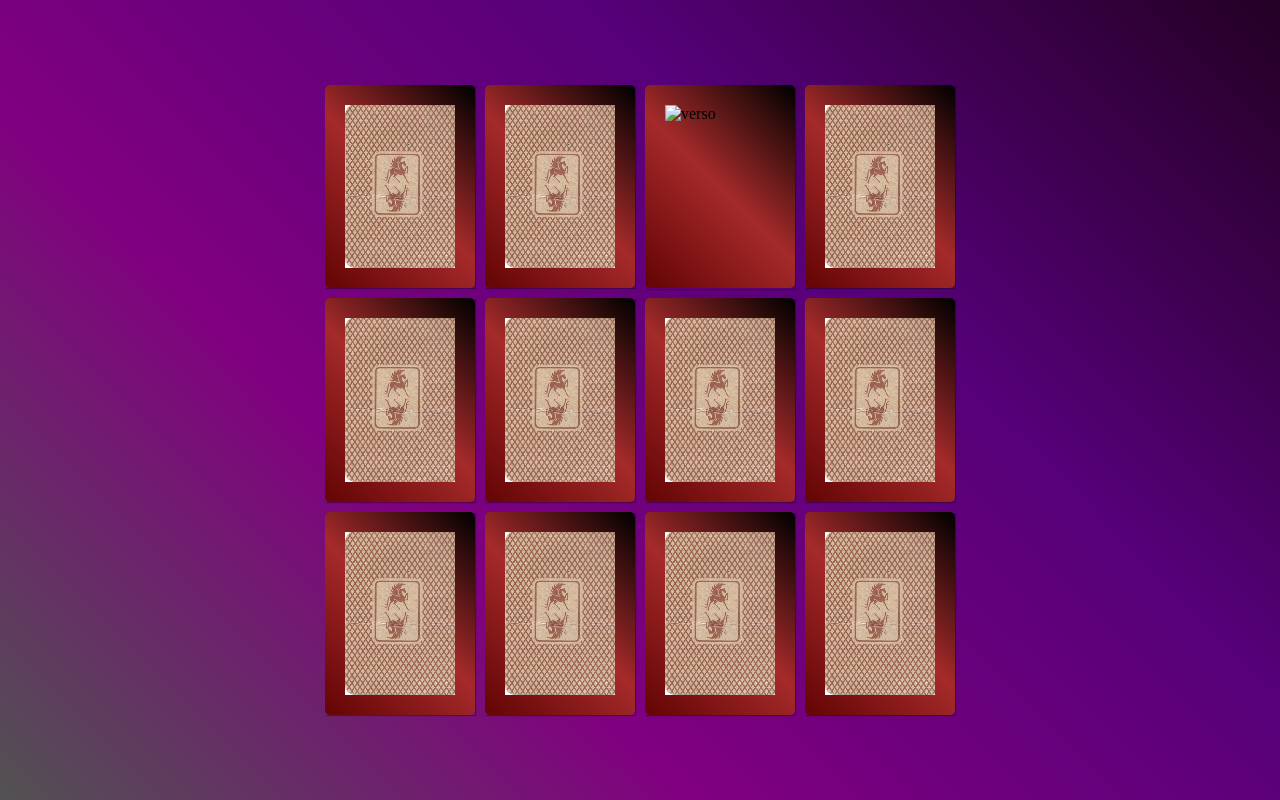
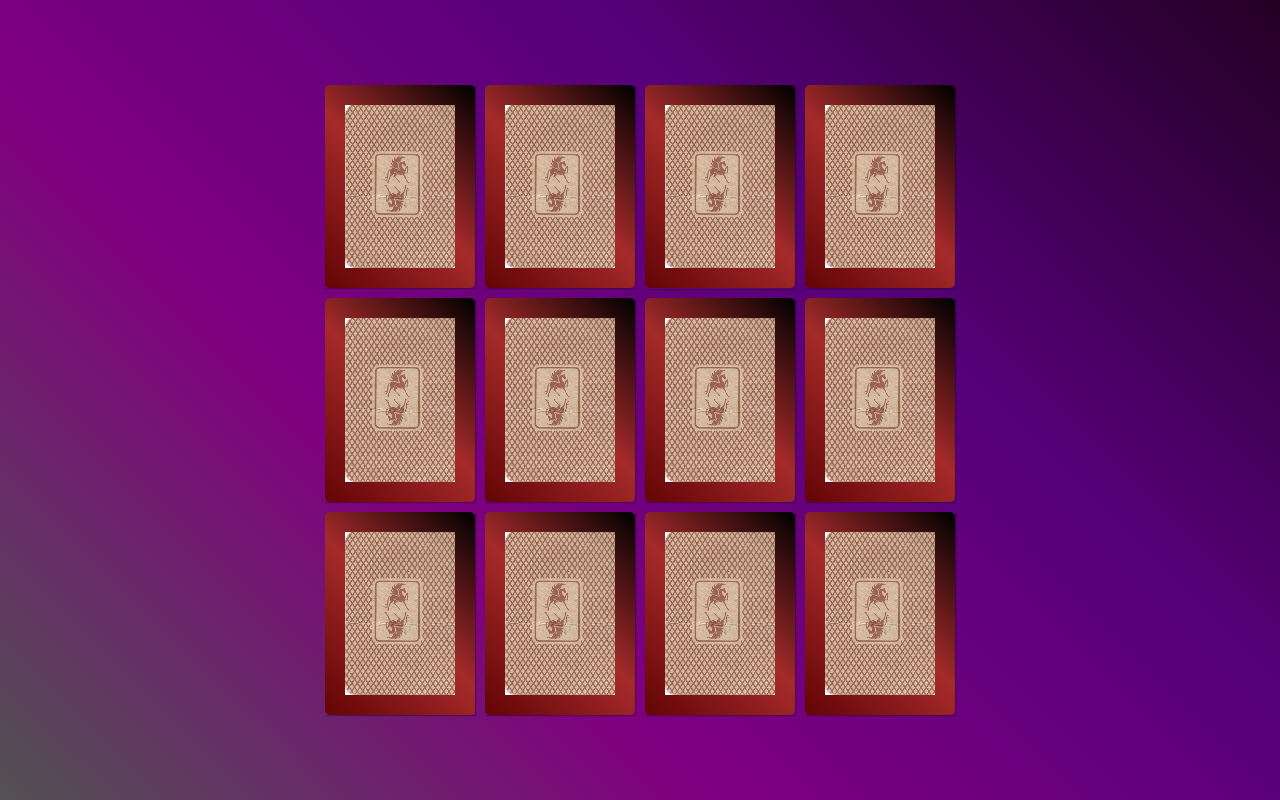
Before and after one commit to 1PedroLucas/projeto4-jogoDaMemoria, a plain HTML site: page index.html in a window 1280 px wide. Drawn offline with Linux system fonts and the light colour scheme.

Commit message:
Update index.html

```diff
--- a/index.html
+++ b/index.html
@@ -40,7 +40,7 @@
 
         <div class="memory-card" data-framework="pr3">
             <img src="pr3.jpeg" alt="pr3" class="front-face">
-            <img src="img/bg.jpg" alt="verso" class="back-face">
+            <img src="bg.jpg" alt="verso" class="back-face">
         </div>
 
         <div class="memory-card" data-framework="pr4">
```
